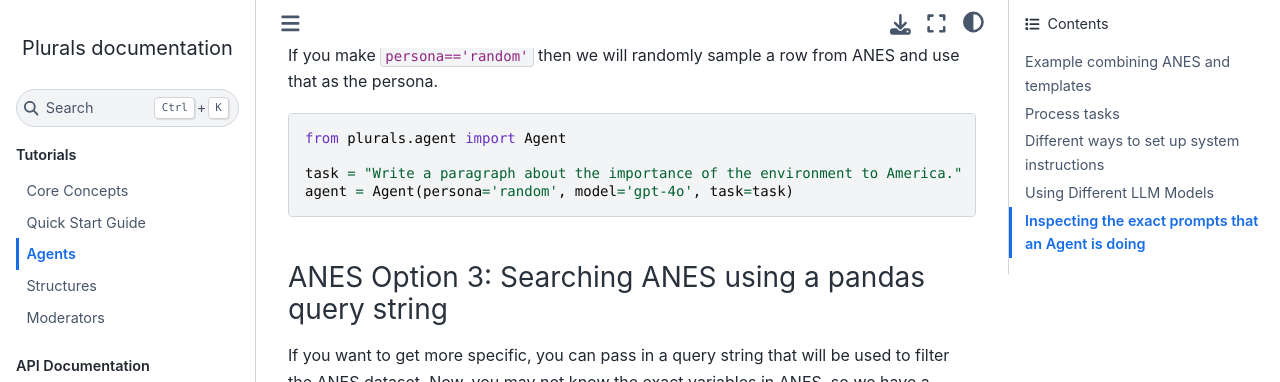
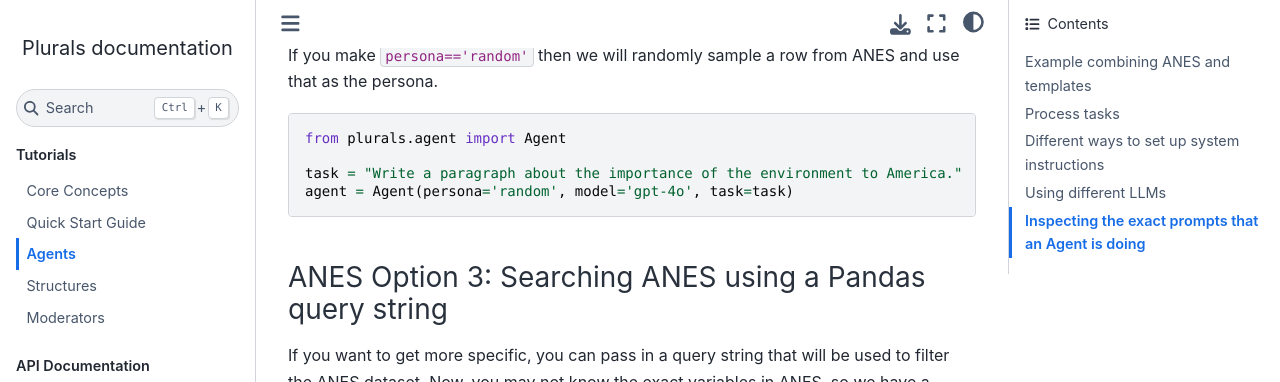
Before and after one commit to josh-ashkinaze/plurals, a Sphinx documentation site: the page built from docs/tutorial_3_agents.rst, in a window 1280 px wide and 1400 px high, scrolled down 6449 px. Shown: the top 382 px of the window. Built offline with Sphinx 7.4.7 and the Sphinx Book theme 1.1.4, drawn with Linux system fonts in a browser that asks for light colours; some of the changed text lies outside the part shown.

Commit message:
align doc headings case

```diff
--- a/docs/tutorial_3_agents.rst
+++ b/docs/tutorial_3_agents.rst
@@ -303,7 +303,7 @@ If you make ``persona=='random'`` then we will randomly sample a row from ANES a
    task = "Write a paragraph about the importance of the environment to America."
    agent = Agent(persona='random', model='gpt-4o', task=task)
 
-ANES Option 3: Searching ANES using a pandas query string
+ANES Option 3: Searching ANES using a Pandas query string
 ~~~~~~~~~~~~~~~~~~~~~~~~~~~~~~~~~~~~~~~~~~~~~~~~~~~~~~~~~~
 
 If you want to get more specific, you can pass in a query string that will be used to filter the ANES dataset. Now, you may not know the exact variables in ANES, so we have a helper function that will print out the demographic/political columns we are using so you know what values to pass in.
@@ -367,7 +367,7 @@ on more than just ideology and state.
    the south. You live in a small town. You live in the state of west virginia.
 
 
-Using Different LLM Models
+Using different LLMs
 ---------------------------------------------------
 
 Plurals supports various LLMs by using LiteLLM to make API calls. Agents also support LiteLLM's ``kwargs`` arguments
--- a/docs/tutorial_4_structures.rst
+++ b/docs/tutorial_4_structures.rst
@@ -18,7 +18,7 @@ Every Structure can be moderated, which means that a Moderator Agent will overse
 Structures will return ``responses`` as a list or you can access the final response by calling the ``final_response`` attribute.
 
 
-Combination Instructions
+Combination instructions
 ------------------------
 
 
--- a/docs/tutorial_5_moderators.rst
+++ b/docs/tutorial_5_moderators.rst
@@ -12,7 +12,7 @@ Moderators are a subclass of Agents who summarize multi-agent deliberation. Any
 
 - **Model:** Moderators are initialized to be a particular LLM.
 
-Setting a Moderator’s System Instructions
+Setting a Moderator’s system instructions
 -----------------------------------------
 
 Via personas
@@ -60,7 +60,7 @@ templates, so you cannot access any pre-defined moderator instructions
 when using ``system_instructions``. ``system_instructions='default'``
 will not access the default template like ``persona='default'`` would.
 
-Auto-Moderators
+Auto-moderators
 ~~~~~~~~~~~~~~~
 
 We have a special option where, if the ``system_instructions`` of a
```
